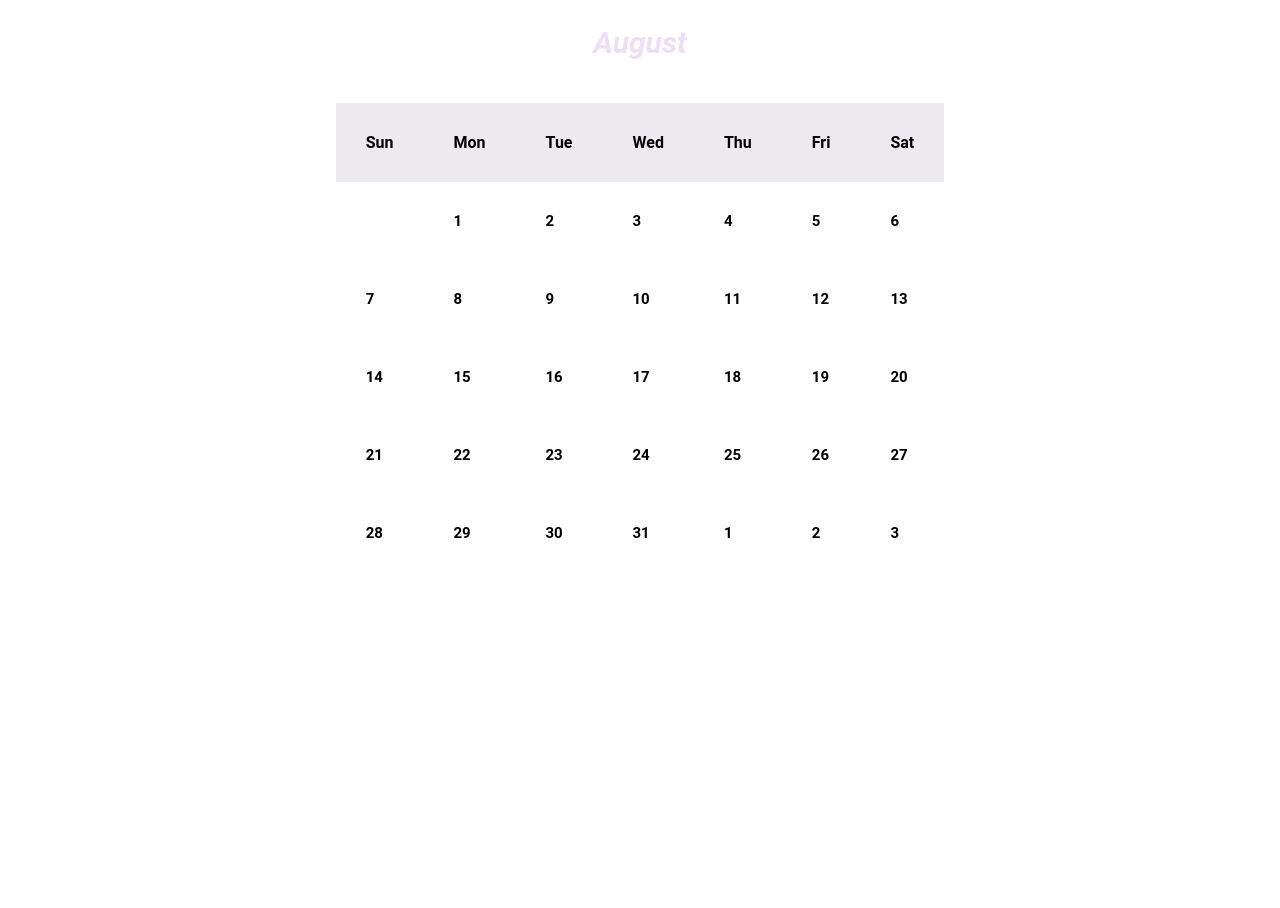
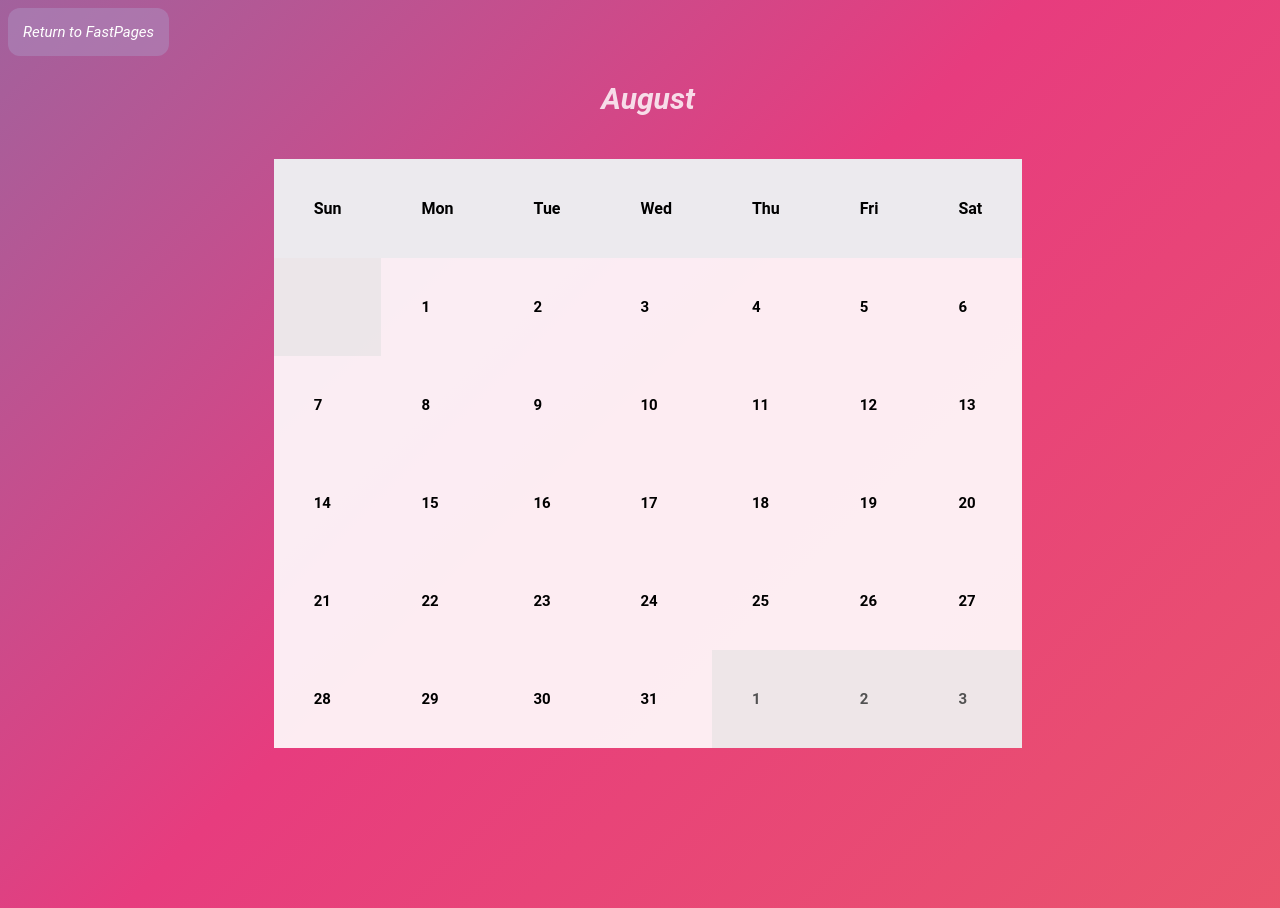
Before and after one commit to vunsh/blogging, a Jekyll site: the page built from _pages/calendar.html, in a window 1280 px wide. Built offline with Jekyll 4.4.1, drawn with Linux system fonts in a browser that asks for light colours.

Commit message:
Update calendar.html

```diff
--- a/_pages/calendar.html
+++ b/_pages/calendar.html
@@ -11,6 +11,7 @@ search_exclude: false
 </head>
 
 <body>
+    <button id = "return" onclick="window.location.href='https://vunsh.github.io/blogging/'">Return to FastPages</button>
     <!-- Here we are using attributes like
         cellspacing and cellpadding -->
 
@@ -20,13 +21,13 @@ search_exclude: false
 
     <!-- cellspacing is used to specify the
         space between the cell and its contents -->
-    <h2 id = "month" align="center" style="color: rgba(220, 192, 240, 0.521);">
+    <h2 id = "month" align="center" style="color: rgba(255, 255, 255, 0.815);">
         August
     </h2>
     <br />
 
     <table class = "table" border-collapse: "collapse" bgcolor="lightgrey" align="center"
-        cellspacing="30" cellpadding="30">
+        cellspacing="40" cellpadding="40">
 
         <!-- The tr tag is used to enter
             rows in the table -->
@@ -71,7 +72,7 @@ search_exclude: false
 
         <tbody id = "head">
             <tr>
-                <td></td>
+                <td class = 'dead' ></td>
                 <td class = "a" id = "num-1">1</td>
                 <td class = "a" id = "num-2">2</td>
                 <td class = "a" id = "num-3">3</td>
@@ -113,9 +114,9 @@ search_exclude: false
                 <td class = "a" id = "num-29">29</td>
                 <td class = "a" id = "num-30">30</td>
                 <td class = "a" id = "num-31">31</td>
-                <td >1</td>
-                <td >2</td>
-                <td >3</td>
+                <td class = 'dead' >1</td>
+                <td class = 'dead' >2</td>
+                <td class = 'dead' >3</td>
             </tr>
         </tbody>
     </table>
@@ -161,16 +162,44 @@ search_exclude: false
         margin-bottom: 80%;
         font-family: 'Roboto', sans-serif;
     }
+    .dead{
+        background: rgba(224, 224, 224, 0.5);
+        color:rgb(82, 82, 82);
+    }
     table {
             border-collapse: collapse;
-            background: white;
+            background: rgba(255, 255, 255, 0.9);
             color: black;
+            /* make the table fade in */
+            transition: opacity .25s;
+
         }
 
         th,
         td {
             font-weight: bold;
         }
+    #return{
+        /* make the button borderless */
+        font-family: 'Roboto', sans-serif;
+        font-style: italic;
+        font-size: 15px;
+        /* make the border transparent */
+        background-color: rgba(174, 143, 194, 0.5);
+        border-radius: 12px;
+        color: rgb(255, 255, 255);
+        border: none;
+        /* make the button have rouneded corners */
+
+        padding: 15px;
+
+        /*make the button have a transition */
+        transition: all 0.3s ease-in-out;
+    }
+    /* make the button have a hover effect */
+    #return:hover {
+        background: rgb(209, 168, 255);
+    }
     #info{
         /* make it a box on the right side of the page */
         position: absolute;
@@ -178,8 +207,7 @@ search_exclude: false
         right: 0;
         /* make it a little smaller than the page */
         width: 300px;
-        height: 68%;
-        margin-top:3%;
+        height: 100%;
         /* make it a little bit transparent */
         background: rgba(238, 216, 248, 0.5);
         /* make it scrollable */
@@ -209,17 +237,41 @@ search_exclude: false
         font-style: italic;
         font-size: 30px;
     }
+
     td{
         border-collapse: collapse;
     }
     td.a:hover {
-    background: rgb(248, 242, 250);
+    background: rgba(230, 158, 252, 0.884);
 }
 td{
     transition: all 0.3s ease;
     font-family: 'Roboto', sans-serif;
     font-size: 15px;
 }
+html, body {
+    width: 100%;
+    height:100%;
+  }
+
+  body {
+    color:white;
+      background: linear-gradient(-45deg, #ee7752, #e73c7e, #23a6d5, #23d5ab);
+      background-size: 400% 400%;
+      animation: gradient 15s ease infinite;
+  }
+
+  @keyframes gradient {
+      0% {
+          background-position: 0% 50%;
+      }
+      50% {
+          background-position: 100% 50%;
+      }
+      100% {
+          background-position: 0% 50%;
+      }
+  }
 </style>
 <script>
     const info = document.getElementById('info');
```
